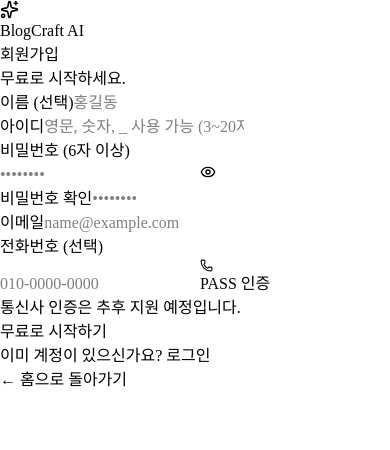
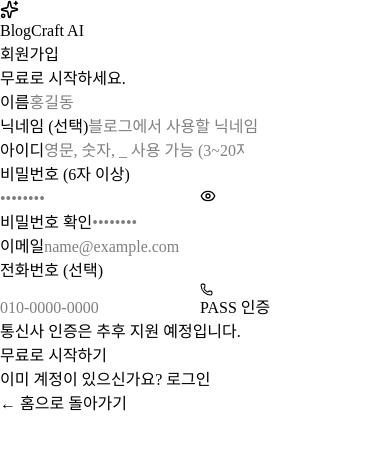
Before and after one commit to positionlab064/blogcraft1, a React (Vite) app in the folder frontend/: page /signup in a window 390 px wide. Shown: the top 450 px of the page. Built offline with nearby package versions, Linux system fonts and the light colour scheme; no server answers.

Commit message:
feat: signup - name required, add nickname, unique phone/email/username
- Name field is now required
- Add nickname field (optional)
- Add phone number duplicate check
- Email, username, phone all unique constraints

https://claude.ai/code/session_013keqDkmwoJZjKsLL4zvD7i

```diff
--- a/frontend/src/contexts/AuthContext.tsx
+++ b/frontend/src/contexts/AuthContext.tsx
@@ -7,7 +7,7 @@ interface AuthContextValue {
   user: User | null;
   isLoading: boolean;
   login: (username: string, password: string) => Promise<void>;
-  signup: (email: string, password: string, username: string, name?: string, phone?: string) => Promise<void>;
+  signup: (email: string, password: string, username: string, name?: string, nickname?: string, phone?: string) => Promise<void>;
   logout: () => void;
 }
 
@@ -43,8 +43,8 @@ export function AuthProvider({ children }: { children: ReactNode }) {
     persist(token, u);
   };
 
-  const signup = async (email: string, password: string, username: string, name?: string, phone?: string) => {
-    const { token, user: u } = await api.register(email, password, username, name, phone);
+  const signup = async (email: string, password: string, username: string, name?: string, nickname?: string, phone?: string) => {
+    const { token, user: u } = await api.register(email, password, username, name, nickname, phone);
     persist(token, u);
   };
 
--- a/frontend/src/lib/api.ts
+++ b/frontend/src/lib/api.ts
@@ -25,6 +25,7 @@ export interface User {
   email: string;
   username: string | null;
   name: string | null;
+  nickname: string | null;
   phone: string | null;
   created_at?: string;
 }
@@ -114,8 +115,8 @@ export const api = {
   login: (username: string, password: string) =>
     req<AuthRes>('/auth/login', { method: 'POST', body: JSON.stringify({ username, password }) }),
 
-  register: (email: string, password: string, username: string, name?: string, phone?: string) =>
-    req<AuthRes>('/auth/register', { method: 'POST', body: JSON.stringify({ email, password, username, name, phone }) }),
+  register: (email: string, password: string, username: string, name?: string, nickname?: string, phone?: string) =>
+    req<AuthRes>('/auth/register', { method: 'POST', body: JSON.stringify({ email, password, username, name, nickname, phone }) }),
 
   me: () => req<User>('/auth/me'),
 
--- a/frontend/src/pages/auth/SignupPage.tsx
+++ b/frontend/src/pages/auth/SignupPage.tsx
@@ -5,6 +5,7 @@ import { useAuth } from '../../contexts/AuthContext';
 
 export default function SignupPage() {
   const [name, setName] = useState('');
+  const [nickname, setNickname] = useState('');
   const [username, setUsername] = useState('');
   const [email, setEmail] = useState('');
   const [password, setPassword] = useState('');
@@ -24,7 +25,7 @@ export default function SignupPage() {
     setLoading(true);
     setError(null);
     try {
-      await signup(email, password, username, name.trim() || undefined, phone.trim() || undefined);
+      await signup(email, password, username, name.trim(), nickname.trim() || undefined, phone.trim() || undefined);
       navigate('/dashboard/generate');
     } catch (err) {
       setError(err instanceof Error ? err.message : '회원가입에 실패했습니다.');
@@ -38,7 +39,6 @@ export default function SignupPage() {
       <div className="absolute inset-0 bg-[radial-gradient(at_50%_0%,_hsla(275,80%,50%,0.12)_0,_transparent_60%)] pointer-events-none" />
 
       <div className="relative z-10 w-full max-w-md">
-        {/* Logo */}
         <Link to="/" className="flex items-center justify-center gap-2.5 mb-8 group">
           <div className="size-9 rounded-xl bg-gradient-to-br from-primary to-accent-pink flex items-center justify-center">
             <Sparkles size={19} className="text-white" />
@@ -62,14 +62,30 @@ export default function SignupPage() {
             {/* 이름 */}
             <div>
               <label className="text-[11px] font-semibold text-gray-500 uppercase tracking-widest mb-2 block">
-                이름 <span className="normal-case font-normal text-gray-600">(선택)</span>
+                이름
               </label>
               <input
                 type="text"
                 value={name}
                 onChange={e => setName(e.target.value)}
+                required
                 autoComplete="name"
                 placeholder="홍길동"
+                className="w-full bg-white/[0.04] border border-white/10 rounded-xl px-4 py-3 text-white placeholder-gray-600 text-sm focus:outline-none focus:border-primary/50 focus:bg-white/[0.06] transition-colors"
+              />
+            </div>
+
+            {/* 닉네임 */}
+            <div>
+              <label className="text-[11px] font-semibold text-gray-500 uppercase tracking-widest mb-2 block">
+                닉네임 <span className="normal-case font-normal text-gray-600">(선택)</span>
+              </label>
+              <input
+                type="text"
+                value={nickname}
+                onChange={e => setNickname(e.target.value)}
+                autoComplete="nickname"
+                placeholder="블로그에서 사용할 닉네임"
                 className="w-full bg-white/[0.04] border border-white/10 rounded-xl px-4 py-3 text-white placeholder-gray-600 text-sm focus:outline-none focus:border-primary/50 focus:bg-white/[0.06] transition-colors"
               />
             </div>
```
Also changed, not shown: 2 other files (tests, documents, lock files or other folders).
